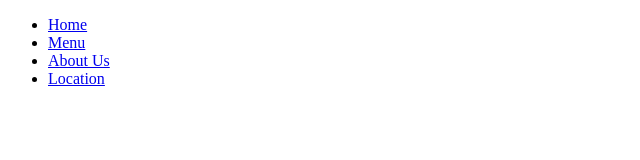
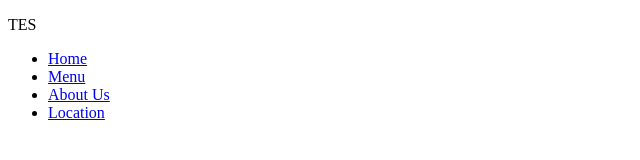
Before and after one commit to JeremyMic/mini-project, a plain HTML site: page index.html in a window 1280 px wide. Shown: the whole page, without its empty margins (0-640 px from the left). Drawn offline with Linux system fonts and the light colour scheme.

Commit message:
Edit Index Page

```diff
--- a/index.html
+++ b/index.html
@@ -12,7 +12,7 @@
 <body>
     <div class="header">
         <div class="logo">
-
+            <p>TES</p>
         </div>
         <nav class="navbar">
             <ul>
```
